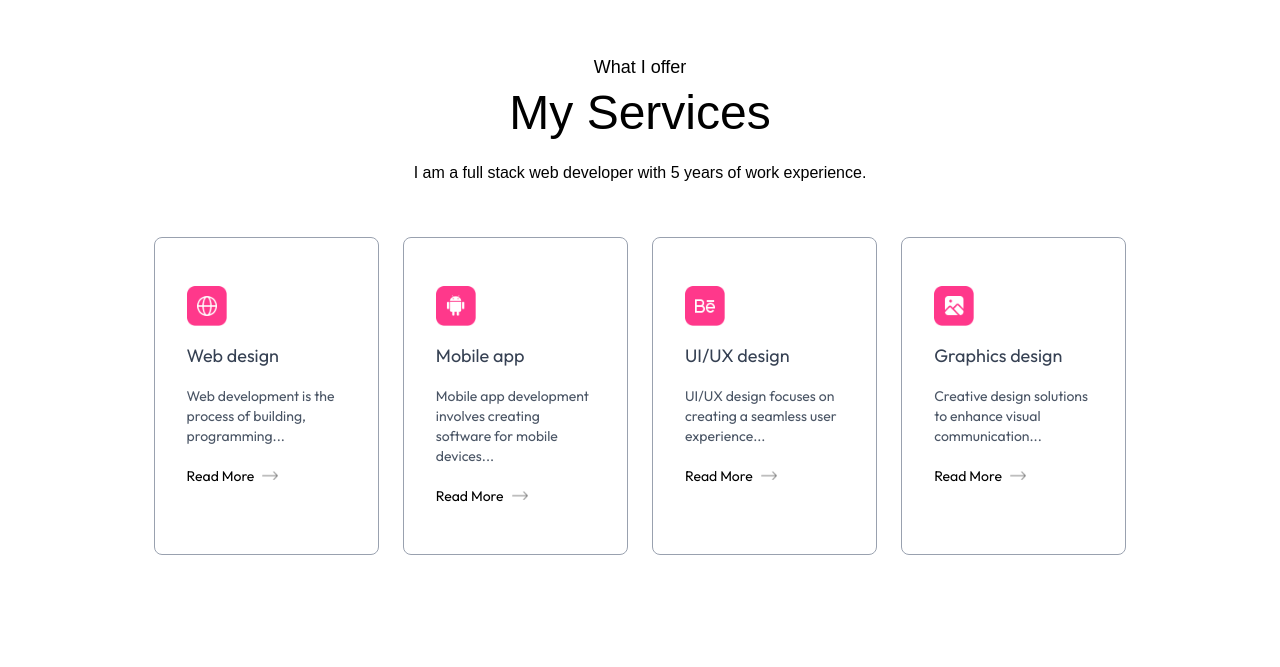
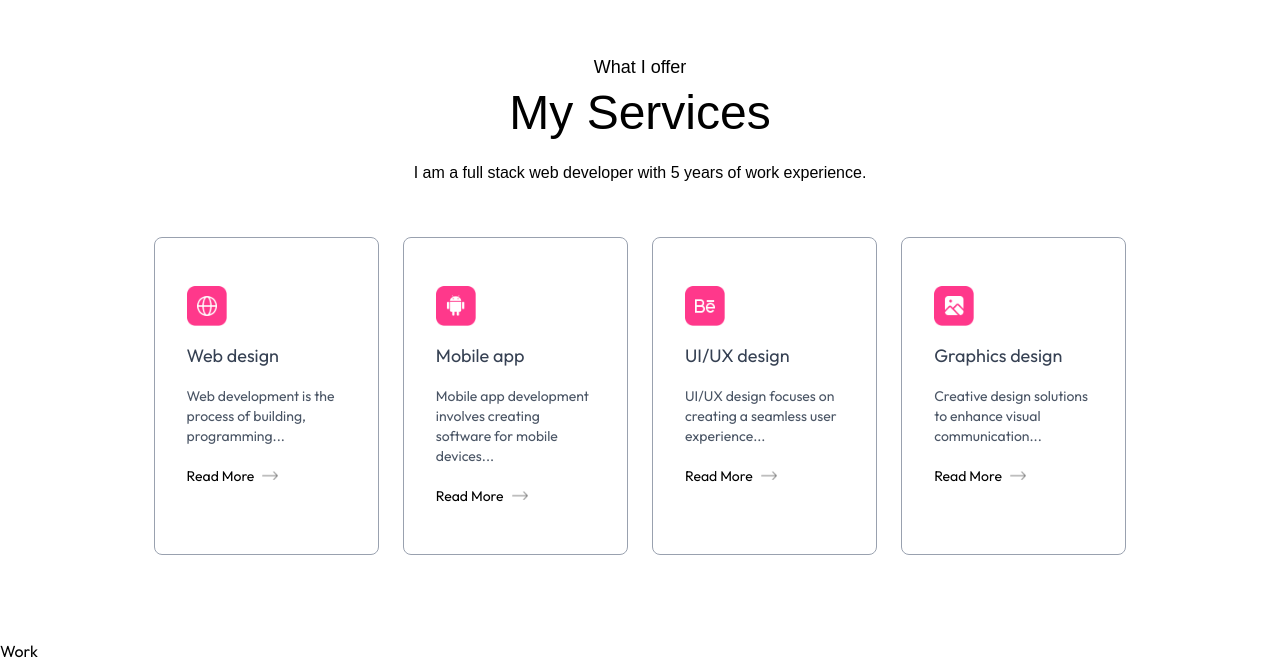
Before and after one commit to avicious/portfolio, a Next.js app: page / in a window 1280 px wide. Shown: the part 1628-2295 px from the top of the page. Before the commit the page ends 2263 px from the top, so only its background shows below. Built offline with nearby package versions, Linux system fonts and the light colour scheme; a web font is replaced by a local one.

Commit message:
work section added

```diff
--- a/app/page.js
+++ b/app/page.js
@@ -3,6 +3,7 @@ import About from "@/components/About";
 import Header from "@/components/Header";
 import Navbar from "@/components/Navbar";
 import Services from "@/components/Services";
+import Work from "@/components/Work";
 
 export default function Home() {
   return (
@@ -11,6 +12,7 @@ export default function Home() {
       <Header />
       <About />
       <Services />
+      <Work />
     </>
   );
 }
--- /dev/null
+++ b/components/Work.jsx
@@ -0,0 +1,7 @@
+const Work = () => {
+    return (
+        <div>Work</div>
+    );
+};
+
+export default Work;
```
